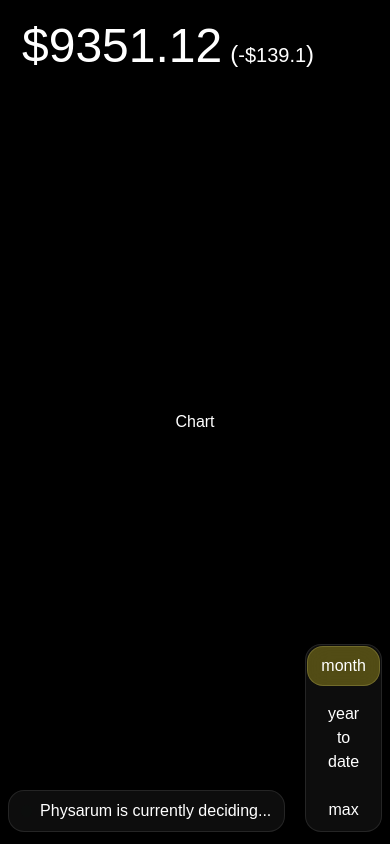
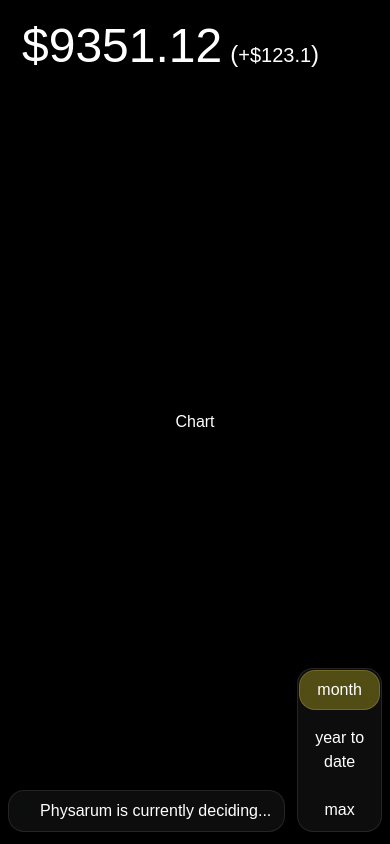
Before and after one commit to NikhilaGurusinghe/slime-mould-stock-dashboard, a Next.js app: page / in a window 390 px wide. Built offline with nearby package versions, Linux system fonts and the light colour scheme; a web font is replaced by a local one.

Commit message:
consolidating controls into single component

```diff
--- /dev/null
+++ b/src/app/components/homepage-controls.tsx
@@ -0,0 +1,57 @@
+"use client";
+
+import { useState } from "react";
+import PortfolioExplorer from "./portfolio-explorer";
+import SlimeStatusHistory from "./slime-status-history";
+import Tabs from "./tabs";
+
+export default function HomepageControls(props: {
+  balance: number;
+  profitAndLoss: number;
+}) {
+  const [isExplorerOpen, setIsExplorerOpen] = useState<boolean>(false);
+  const [isStatusOpen, setIsStatusOpen] = useState<boolean>(false);
+
+  return (
+    <div className="absolute inset-0 w-full h-full flex flex-col items-start justify-between p-5 md:p-10">
+      <div className="flex flex-row gap-x-6 z-100 justify-start text-xl items-center underline-offset-6">
+        <h1 className="sr-only">Dashboard</h1>
+        <PortfolioExplorer
+          isOpen={isExplorerOpen}
+          setIsOpen={(value: boolean) => {
+            if (value === true && isStatusOpen) {
+              setIsStatusOpen(false);
+            }
+            setIsExplorerOpen(value);
+          }}
+          balance={props.balance}
+          profitAndLoss={props.profitAndLoss}
+        />
+      </div>
+
+      <div className="flex flex-row w-full items-end justify-between -mb-2 gap-x">
+        <SlimeStatusHistory
+        isOpen={isStatusOpen}
+        setIsOpen={(value: boolean) => {
+            if (value === true && isExplorerOpen) {
+              setIsExplorerOpen(false);
+            }
+            setIsStatusOpen(value);
+          }}
+          statuses={[
+            {
+              status: "Physarum is currently deciding...",
+              statusColour: "#4efa7b",
+              date: 12345,
+              message: "Physarum has made a decision",
+              subMessage: "Decided to buy stock A",
+              image: "test",
+              iconName: "decision",
+            },
+          ]}
+        />
+        <Tabs tabButtonNames={["month", "year to date", "max"]} />
+      </div>
+    </div>
+  );
+}
--- a/src/app/components/portfolio-explorer.tsx
+++ b/src/app/components/portfolio-explorer.tsx
@@ -1,28 +1,28 @@
 "use client";
 
 import clsx from "clsx";
-import { useState } from "react";
+import type { Dispatch, SetStateAction } from "react";
 
 export default function PortfolioExplorer(props: {
   balance: number;
   profitAndLoss: number;
+  isOpen: boolean;
+  setIsOpen: (value: boolean) => void;
 }) {
-  const [isOpen, setIsOpen] = useState<boolean>(false);
-
   return (
     <div
       className={clsx(
         "flex flex-col gap-y-2 transition-all border border-transparent transition-discrete rounded-4xl",
-        !isOpen &&
+        !props.isOpen &&
           "hover:px-5 hover:-ml-5 hover:py-3 hover:-mt-3 hover:border-(--color-highlight-border)/20 hover:bg-(--color-highlight)/30 hover:backdrop-blur-md",
-        isOpen &&
+        props.isOpen &&
           "px-5 -ml-5 py-3 -mt-3 border-(--color-highlight-border)/20 bg-(--color-highlight)/30 border backdrop-blur-md",
       )}
     >
       <button
         type="button"
         className="flex flex-row pl-5 -ml-5 pt-3 -mt-3 text-5xl md:text-7xl items-baseline justify-baseline font-medium cursor-pointer rounded-4xl border-transparent border"
-        onClick={() => setIsOpen((prevValue) => !prevValue)}
+        onClick={() => props.setIsOpen(!props.isOpen)}
       >
         <span className="sr-only">view all portfolio assets</span>
         <span className="font-stretch-103%">$</span>
@@ -40,7 +40,7 @@ export default function PortfolioExplorer(props: {
           )
         </span>
       </button>
-      {isOpen && (
+      {props.isOpen && (
         <div className="flex flex-col items-center justify-center w-full h-70 border border-white">
           pie chart
         </div>
--- a/src/app/components/slime-status-history.tsx
+++ b/src/app/components/slime-status-history.tsx
@@ -15,8 +15,9 @@ export type SlimeStatusAndHistory = {
 
 export default function SlimeStatusHistory(props: {
   statuses: SlimeStatusAndHistory[];
+  isOpen: boolean;
+  setIsOpen: (value: boolean) => void;
 }) {
-  const [isClosed, setIsClosed] = useState<boolean>(false);
 
   const prevSlimeStatus: SlimeStatusAndHistory =
     props.statuses.length >= 2
@@ -34,8 +35,8 @@ export default function SlimeStatusHistory(props: {
     props.statuses[props.statuses.length - 1];
 
   return (
-    <div className="relative flex flex-col md:text-lg px-3 py-2 -ml-3 max-w-full md:max-w-1/2 mr-2 items-start justify-start transition-all bg-white/5 border-white/10 hover:bg-(--color-highlight)/30 border border-transparent hover:border-(--color-highlight-border)/20 rounded-2xl">
-      {isClosed && (
+    <div className="relative flex flex-col md:text-lg px-3 py-2 -ml-3 max-w-full md:max-w-1/2 items-start justify-start transition-all bg-white/5 border-white/10 hover:bg-(--color-highlight)/30 border border-transparent hover:border-(--color-highlight-border)/20 rounded-2xl">
+      {props.isOpen && (
         <div className="overflow-y-auto">
           asdsadssssssssssssssssssssssssssssssssssssssssssssssssss
         </div>
@@ -53,7 +54,7 @@ export default function SlimeStatusHistory(props: {
       </span>
       <button
         type="button"
-        onClick={() => setIsClosed((prevValue) => !prevValue)}
+        onClick={() => props.setIsOpen(!props.isOpen)}
         key={lastSlimeStatus.date}
         className="cursor-pointer flex flex-row gap-x-2 items-center w-full justify-start animate-rotateX-in [animation-delay:calc(var(--rotateX-duration)/8)]"
       >
--- a/src/app/page.tsx
+++ b/src/app/page.tsx
@@ -1,3 +1,4 @@
+import HomepageControls from "./components/homepage-controls";
 import PortfolioExplorer from "./components/portfolio-explorer";
 import SlimeStatusHistory from "./components/slime-status-history";
 import Tabs from "./components/tabs";
@@ -6,29 +7,7 @@ export default function Home() {
   const balance: number = 9351.12;
   return (
     <div className="relative flex flex-col h-full w-full items-center justify-center">
-      <div className="absolute inset-0 w-full h-full flex flex-col items-start justify-between p-5 md:p-10">
-        <div className="flex flex-row gap-x-6 z-100 justify-start text-xl items-center underline-offset-6">
-          <h1 className="sr-only">Dashboard</h1>
-          <PortfolioExplorer balance={balance} profitAndLoss={-139.1} />
-        </div>
-
-        <div className="flex flex-row w-full items-end justify-between -mb-2">
-          <SlimeStatusHistory
-            statuses={[
-              {
-                status: "Physarum is currently deciding...",
-                statusColour: "#4efa7b",
-                date: 12345,
-                message: "Physarum has made a decision",
-                subMessage: "Decided to buy stock A",
-                image: "test",
-                iconName: "decision",
-              },
-            ]}
-          />
-          <Tabs tabButtonNames={["month", "year to date", "max"]} />
-        </div>
-      </div>
+      <HomepageControls balance={balance} profitAndLoss={123.1} />
 
       <main
         id="content"
```
